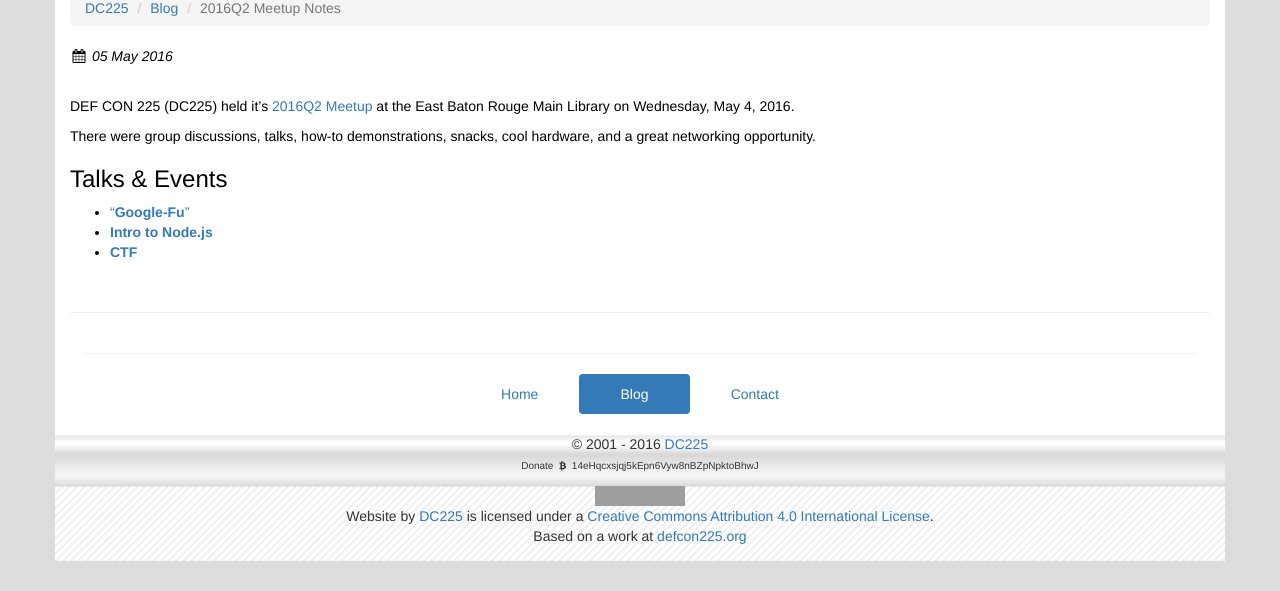
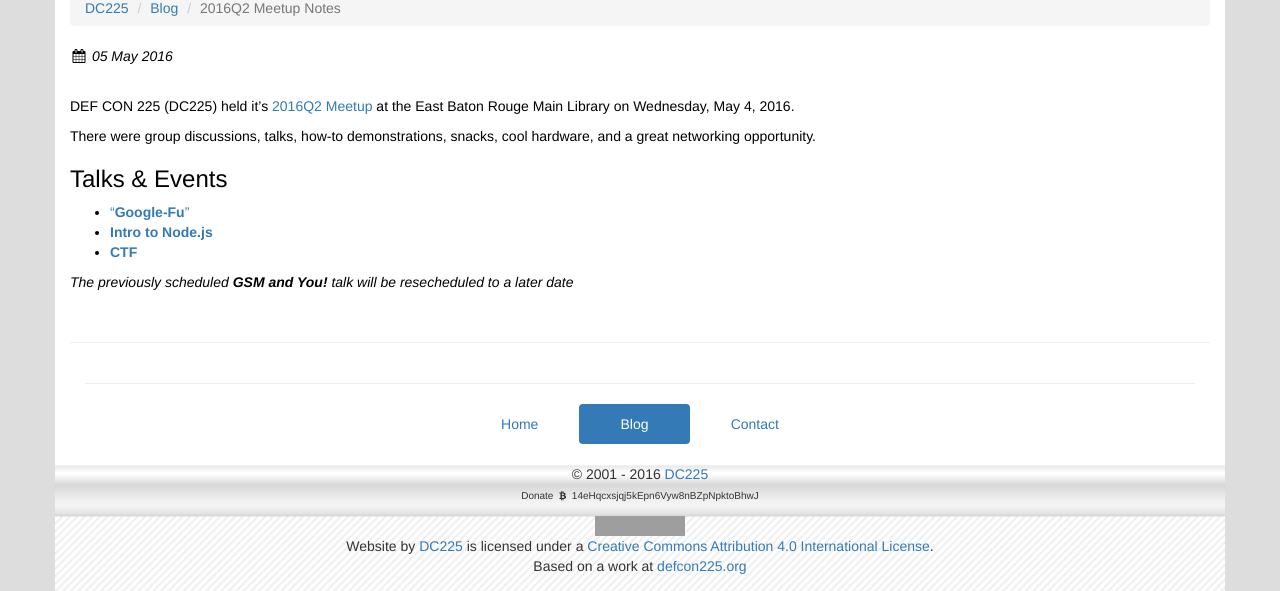
Before and after one commit to dc225/dc225.github.io, a Jekyll site: the page built from _posts/2016-05-05-2016q2-followup.md, in a window 1280 px wide. Shown: the part 320-911 px from the top of the page. Built offline with Jekyll 4.4.1, drawn with Linux system fonts in a browser that asks for light colours; nearby versions of some CDN libraries; comment, search, counter and statistics services are not loaded; grey boxes are pictures that could not be loaded.

Commit message:
to reschedule

```diff
--- a/_posts/2016-05-05-2016q2-followup.md
+++ b/_posts/2016-05-05-2016q2-followup.md
@@ -13,3 +13,5 @@ There were group discussions, talks, how-to demonstrations, snacks, cool hardwar
   - ["**Google-Fu**"](https://docs.google.com/presentation/d/1LTjI_0xtEc5oYfb-XZMpK9uqLWU9fTl2PJ1ATqZsqJI/pub?start=false&loop=false&delayms=30000)
   - [**Intro to Node.js**](https://github.com/dc225/btc-console)
   - [**CTF**](https://www.defcon.org/html/links/dc-ctf.html)
+
+*The previously scheduled __GSM and You!__ talk will be resecheduled to a later date*
```
